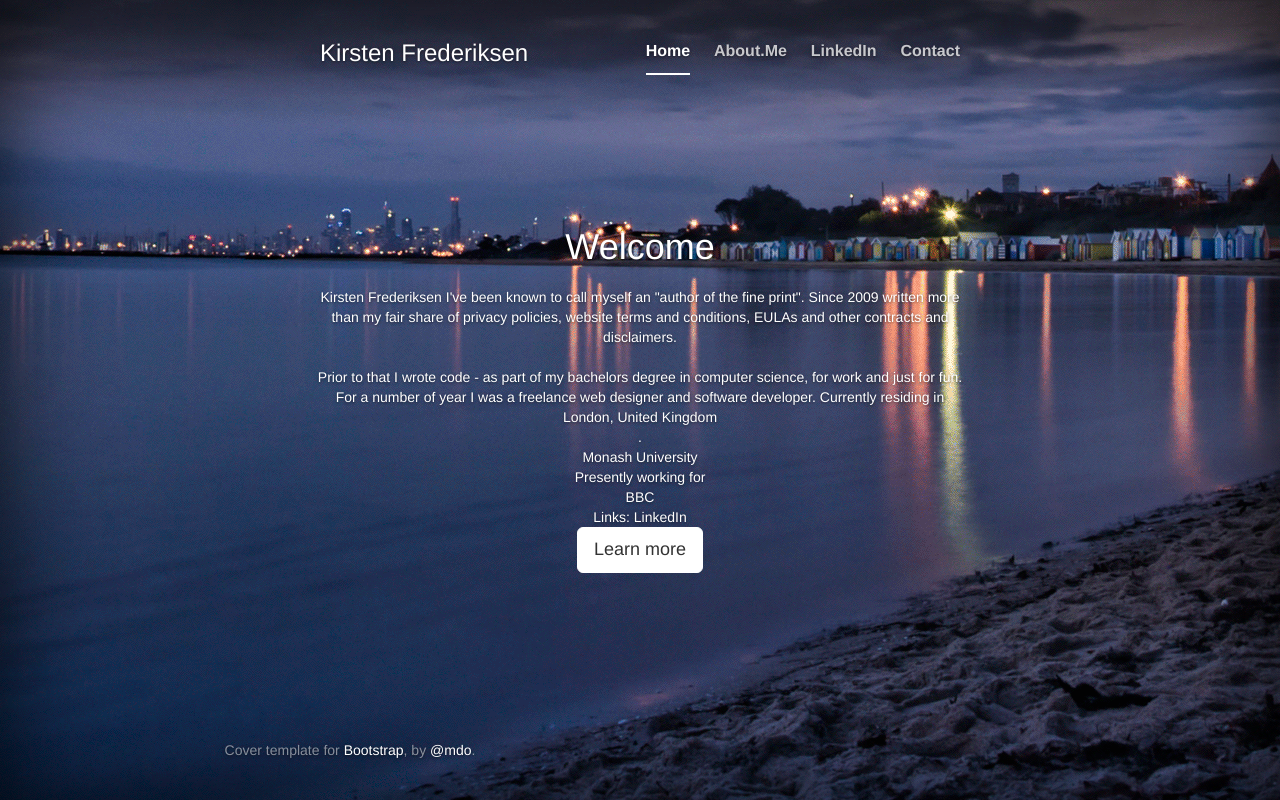
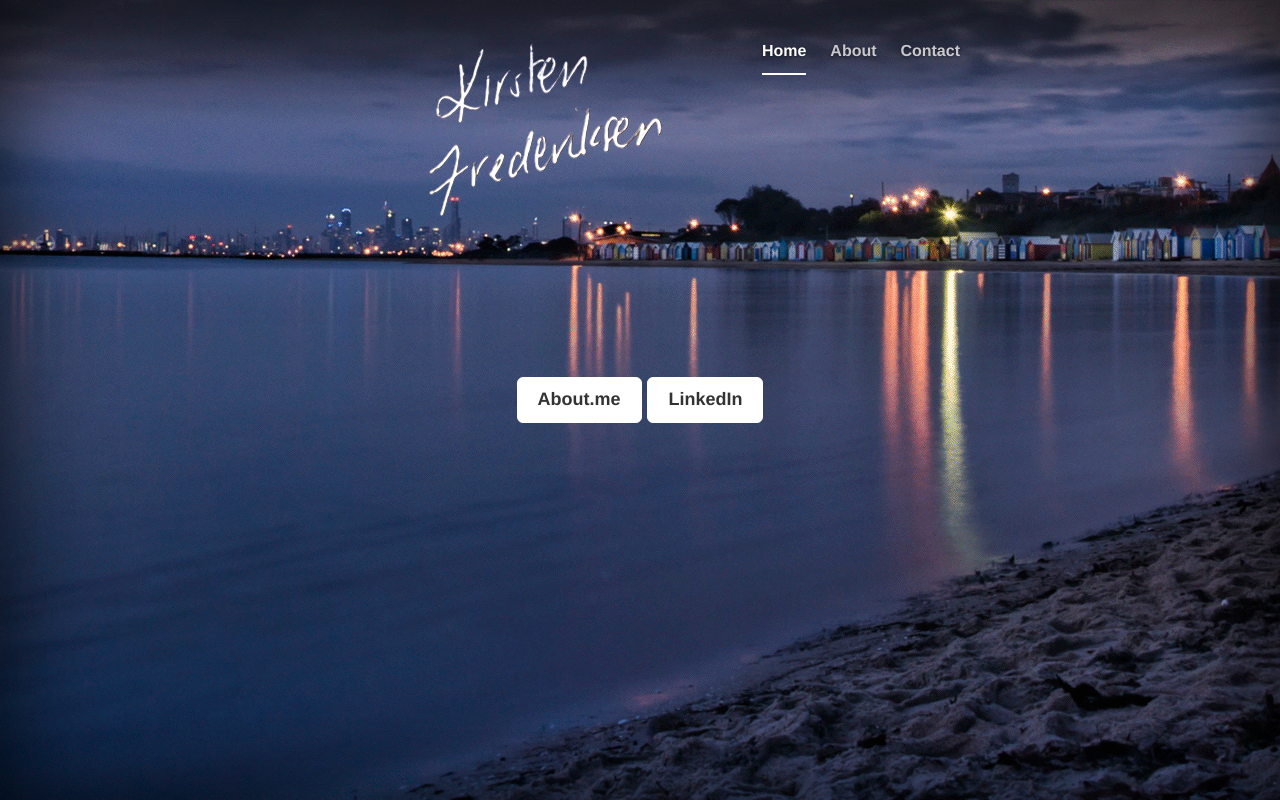
Before and after one commit to kwinky/kwinky.github.io, a plain HTML site: page index.html in a window 1280 px wide. Drawn offline with nearby package versions, Linux system fonts and the light colour scheme; files whose address does not match are found by name.

Commit message:
update index

```diff
--- a/index.html
+++ b/index.html
@@ -3,11 +3,11 @@
     <meta charset="utf-8">
     <meta http-equiv="X-UA-Compatible" content="IE=edge">
     <meta name="viewport" content="width=device-width, initial-scale=1">
-    <meta name="description" content="">
-    <meta name="author" content="">
+    <meta name="description" content="Kirsten Frederiksen: law, privacy, technology, graphic design, software development">
+    <meta name="author" content="Kirsten Frederiksen">
     <link rel="icon" href="favicon.ico">
 
-    <title>Cover Template for Bootstrap</title>
+    <title>Kirsten Frederiksen</title>
 
     <!-- Bootstrap core CSS -->
     <link href="css/bootstrap.min.css" rel="stylesheet">
@@ -33,67 +33,37 @@
 
           <div class="masthead clearfix">
             <div class="inner">
-              <h3 class="masthead-brand">Kirsten Frederiksen</h3>
+<img src="images/kf-ps5.png">
+              <!-- <h3 class="masthead-brand">Kirsten Frederiksen</h3> -->
               <ul class="nav masthead-nav">
                 <li class="active"><a href="#">Home</a></li>
 
-                <li><a href="http://about.me/kirsten.frederiksen">About.Me</a></li>
-                <li><a href="http://uk.linkedin.com/in/kirstenfrederiksen">LinkedIn</a></li>
-                <li><a href="/contact/">Contact</a></li>
+		<li><a href="about/">About</a></li>
+                <li><a href="contact/">Contact</a></li>
               </ul>
             </div>
           </div>
 
           <div class="inner cover">
-            <h1 class="cover-heading">Welcome</h1>
+           <!-- <h1 class="cover-heading">Welcome</h1> -->
             <p class="lead">
 
 
 <div itemscope itemtype="http://schema.org/Person">
-  <span itemprop="name">Kirsten Frederiksen</span>
+  <meta itemprop="name" content="Kirsten Frederiksen"/>
 <!--  <img src="images/me.jpg" itemprop="image" /> -->
  <link itemprop="sameAs" href="http://www.kirstenfrederiksen.com"/>
-
-<!-- <span itemprop=”jobTitle”>Data Protection Lawyer</span> -->
-
-<span itemprop=”description”>I've been known to call myself an "author of the fine print". Since 2009 written more than my fair share of privacy policies, website terms and conditions, EULAs and other contracts and disclaimers.
-<br><br>
-Prior to that I wrote code - as part of my bachelors degree in computer science, for work and just for fun. For a number of year I was a freelance web designer and software developer.
-</span>
-
-Currently residing in <div itemprop="address" itemscope itemtype="http://schema.org/PostalAddress">
-    <span itemprop="addressLocality">London</span>,
-    <span itemprop="addressCountry">United Kingdom</span>
-      </div>.
-
-
-    <div itemprop="alumniOf" itemscope
-            itemtype="http://schema.org/CollegeOrUniversity">
-      <span itemprop="name">Monash University</span>
-      <link itemprop="sameAs" href="http://en.wikipedia.org/wiki/Monash_University"/>
-    </div>
-
-  Presently working for <div itemprop="worksFor" itemscope
-            itemtype="http://schema.org/Organisation">
-      <span itemprop="name">BBC</span>
-      <link itemprop="sameAs" href="http://en.wikipedia.org/wiki/BBC"/>
-    </div>
-
-Links:
- <a href="http://www.kirstenfrederiksen.com/linkedin" itemprop="url">LinkedIn</a>
+</p>
+            <p class="lead">
+              <a href="http://about.me/kirsten.frederiksen/" itemprop="url" class="btn btn-lg btn-default">About.me</a>
+		<a href="http://uk.linkedin.com/in/kirstenfrederiksen/" class="btn btn-lg btn-default">LinkedIn</a>
+            </p>
 
 </div>
-
 </div>
-
-            <p class="lead">
-              <a href="#" class="btn btn-lg btn-default">Learn more</a>
-            </p>
-          </div>
-
           <div class="mastfoot">
             <div class="inner">
-              <p>Cover template for <a href="http://getbootstrap.com">Bootstrap</a>, by <a href="https://twitter.com/mdo">@mdo</a>.</p>
+             <!--  <p>Cover template for <a href="http://getbootstrap.com">Bootstrap</a>, by <a href="https://twitter.com/mdo">@mdo</a>.</p> -->
             </div>
           </div>
 
```
